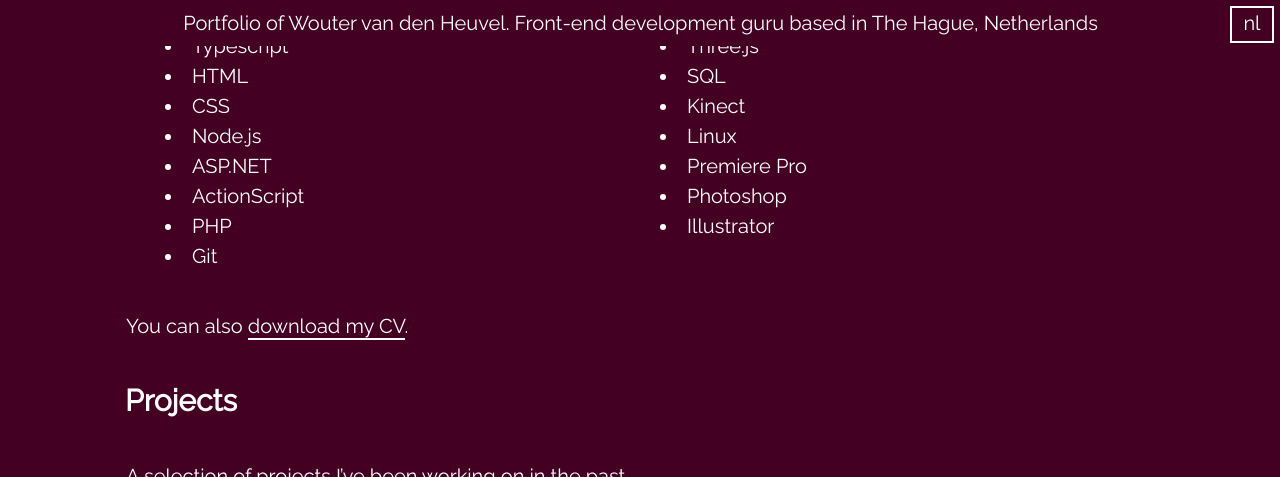
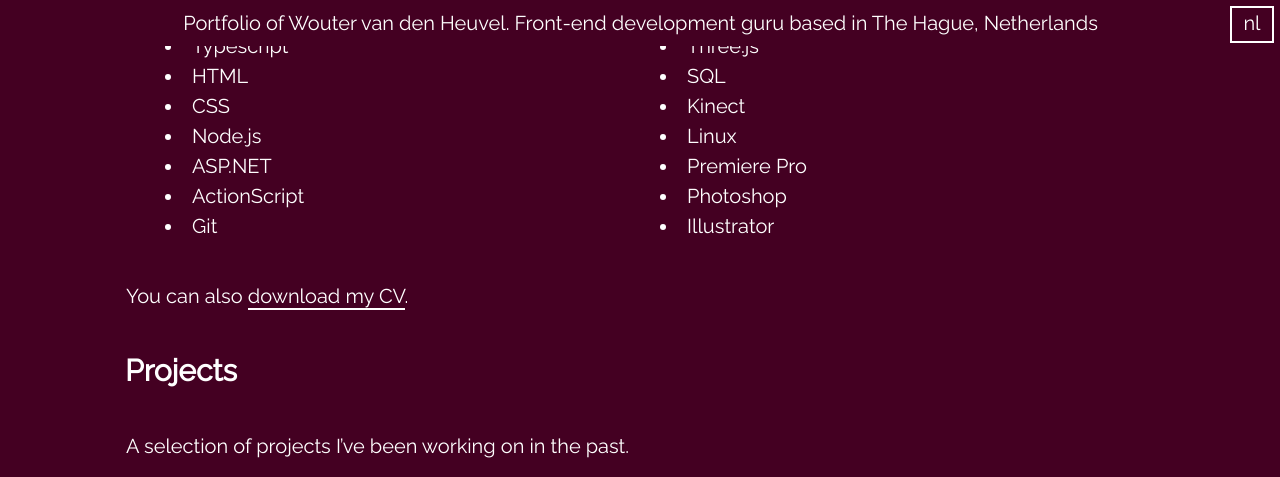
Before and after one commit to karmatha-nl/karmatha-nl.github.io, a Jekyll site: the page built from index.md, in a window 1280 px wide and 900 px high, scrolled down 1242 px, cut to the strip 0-477 px from the top of the window. Built offline with Jekyll 4.4.1, drawn with Linux system fonts in a browser that asks for light colours.

Commit message:
Update index.md
Removed php

```diff
--- a/index.md
+++ b/index.md
@@ -80,7 +80,6 @@
 - Node.js
 - ASP.NET
 - ActionScript
-- PHP
 - Git
 - React.js
 - Arduino
```
